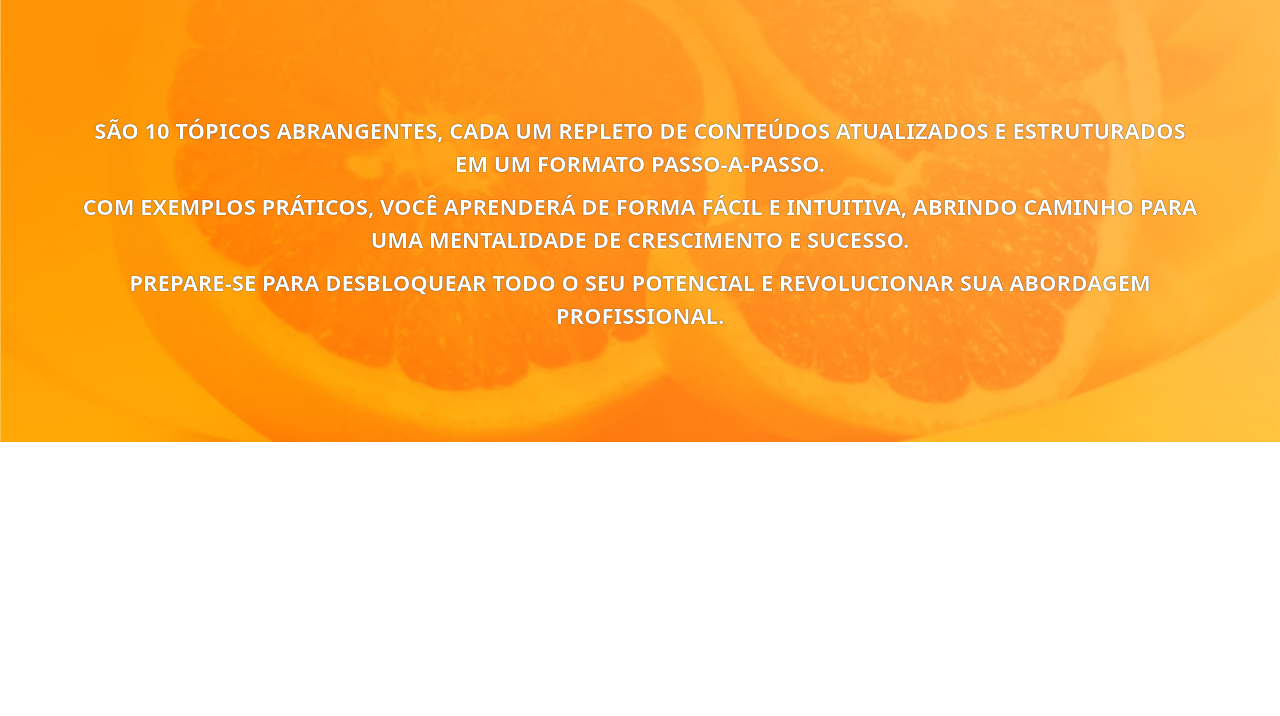
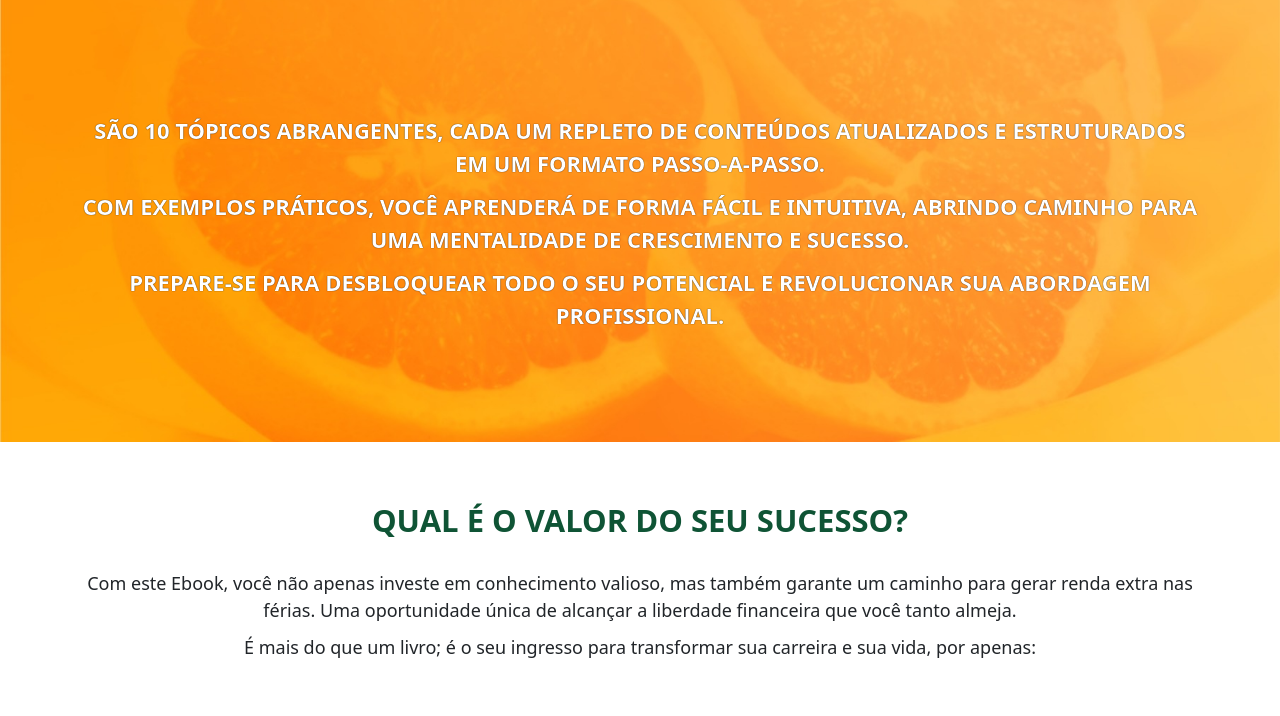
Before and after one commit to ChristianHerber/nutritaon, a PHP site: page / in a window 1280 px wide. Shown: the part 2795-3511 px from the top of the page. Before the commit the page ends 3237 px from the top, so only its background shows below. Run offline with PHP 8.4, Linux system fonts and the light colour scheme.

Commit message:
add block 05

```diff
--- a/index.html
+++ b/index.html
@@ -16,7 +16,7 @@
 </head>
 <body>
 
-    <div class="container block d-flex flex-column align-items-center" id="block_01">
+    <header class="container block d-flex flex-column align-items-center" id="block_01">
 
         <img src="img/title.anutritaon.png"
             class="img-fluid mb-4"
@@ -38,9 +38,9 @@
             <a href="#" class="btn btn-lg btn-success py-3 rounded-pill btn-nutri my-4">
                 Quero conquistar renda extra
             </a>
-    </div>
+    </header>
 
-    <div class="container-fluid" id="block_02">
+    <section class="container-fluid" id="block_02">
         <div class="container block mt-4 d-flex flex-column align-items-center">
             <h2 class="block_title">Pra quem é o Ebook <span class="text_orange">#ANutriTaOn?</span></h2>
 
@@ -64,9 +64,9 @@
             </a>
 
         </div>
-    </div>
+    </section>
 
-    <div class="container-fluid" id="block_03">
+    <section class="container-fluid" id="block_03">
         <div class="container block mt-4 d-flex flex-column align-items-center">
             <h2 class="block_title text_orange">Porque trabalhar como nutricionista no mercado digital?</h2>
 
@@ -93,9 +93,9 @@
             </a>
 
         </div>
-    </div>
+    </section>
 
-    <div class="container-fluid" id="block_04">
+    <section class="container-fluid" id="block_04">
         <div class="container block mt-4 d-flex flex-column align-items-center">
             <p>São 10 tópicos abrangentes, cada um repleto de conteúdos
                 atualizados e estruturados em um formato passo-a-passo.</p>
@@ -106,7 +106,23 @@
             <p>Prepare-se para desbloquear todo o seu potencial e revolucionar
                 sua abordagem profissional.</p>
         </div>
-    </div>
+    </section>
+
+    <section class="container-fluid" id="block_05">
+        <div class="container block mt-4 d-flex flex-column align-items-center">
+            <h2 class="block_title text_green">Qual é o valor do seu sucesso?</h2>
+
+            <p class="text-center">Com este Ebook, você não apenas investe em conhecimento valioso, mas
+                também garante um caminho para gerar renda extra nas férias. Uma
+                oportunidade única de alcançar a liberdade financeira que você tanto
+                almeja.</p>
+
+                <p>É mais do que um livro; é o seu ingresso para transformar sua
+                carreira e sua vida, por apenas:</p>
+
+
+        </div>
+    </section>
 
 </body>
     <script src="https://cdn.jsdelivr.net/npm/bootstrap@5.2.3/dist/js/bootstrap.bundle.min.js"></script>
--- a/style.css
+++ b/style.css
@@ -11,7 +11,7 @@ body {
 }
 
 .text_green {
-    color: #0f5435;
+    color: #0f5435!important;
 }
 
 .text_orange {
@@ -49,6 +49,10 @@ body {
 #block_03 p {
     font-size: 18px;
     color: #686868;
+}
+
+#block_05 p {
+    font-size: 18px;
 }
 
 #block_04 {
```
